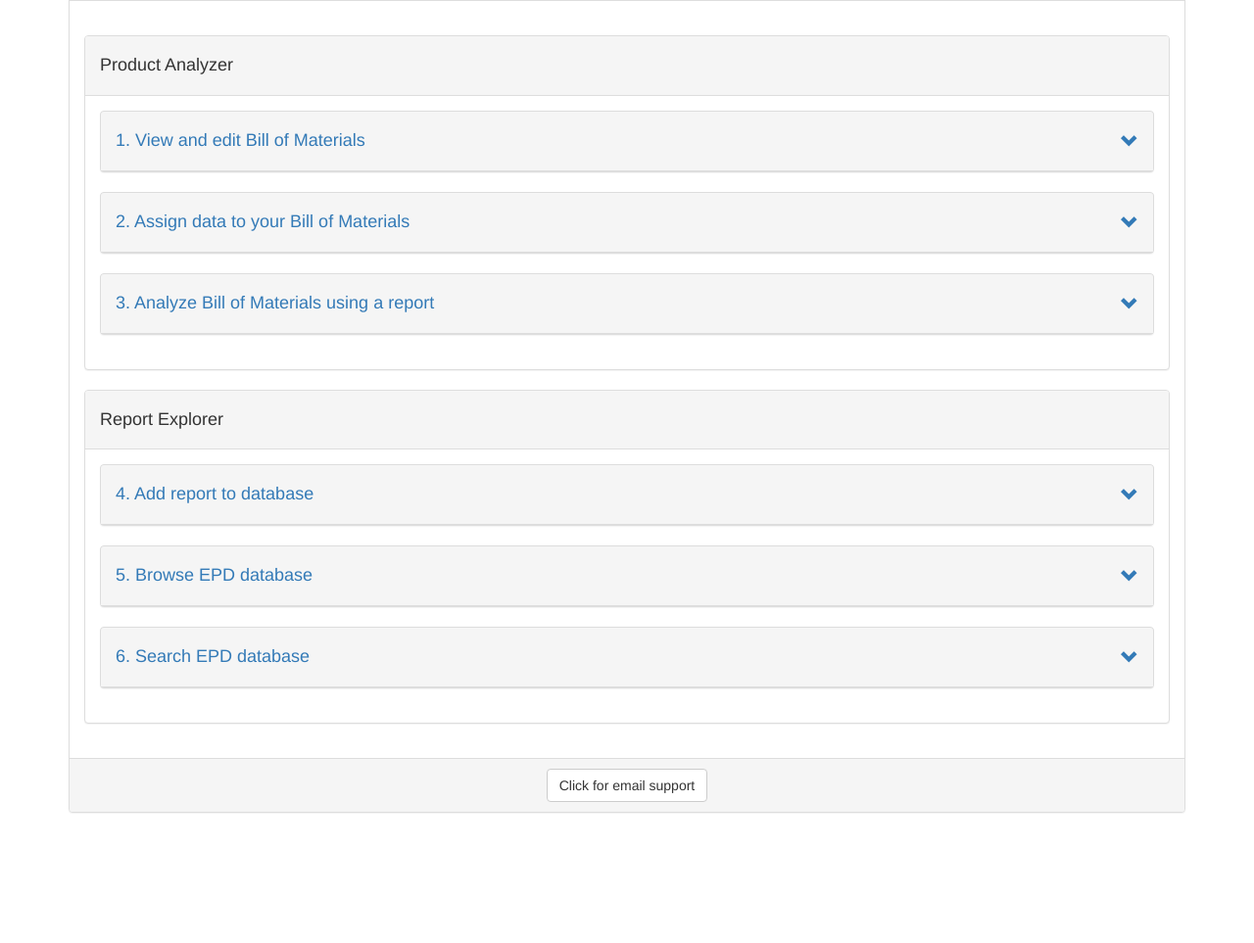
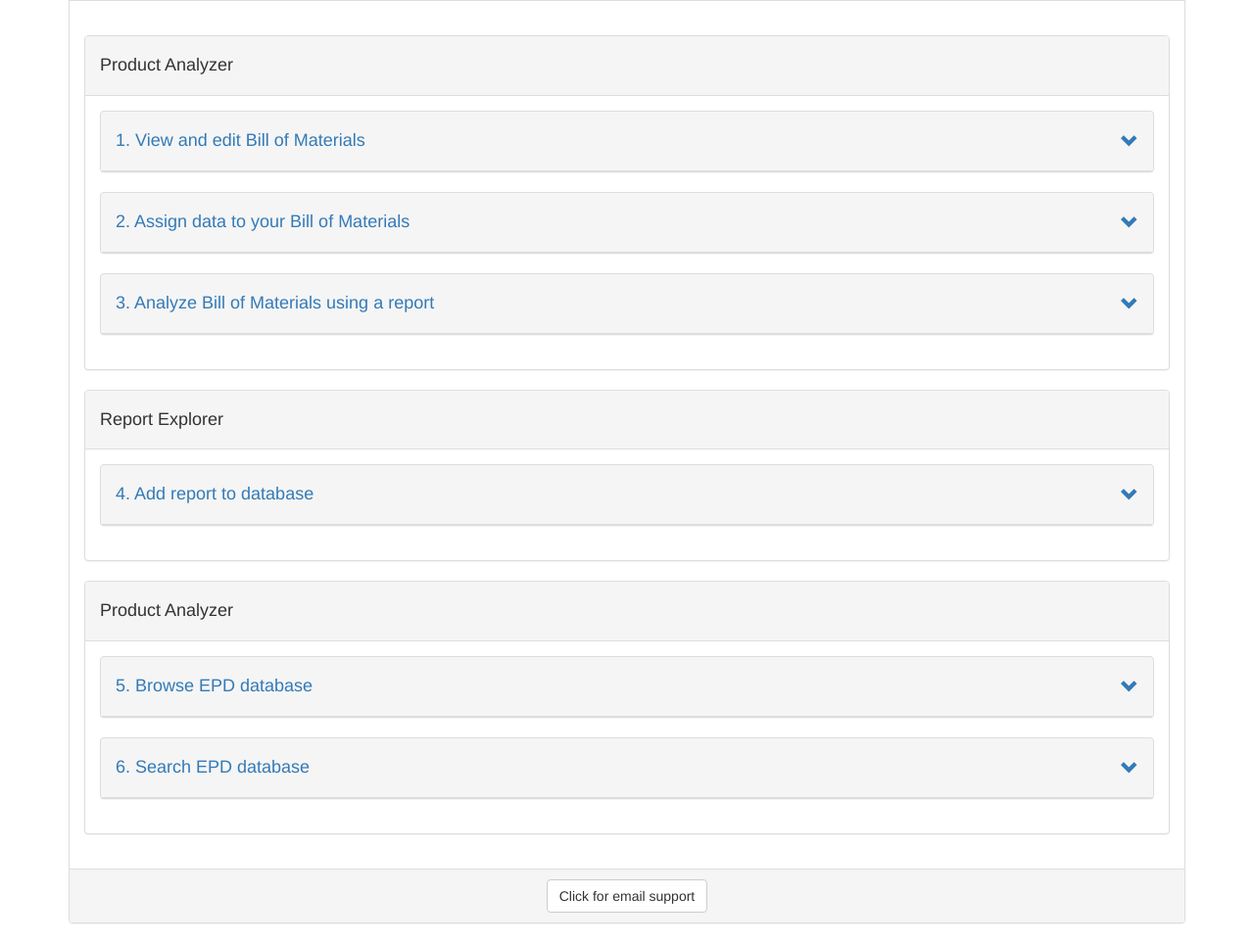
Before and after one commit to max-grantadesign/ktp-website, a plain HTML site: page tutorials.html in a window 1280 px wide. Shown: the part 238-1201 px from the top of the page at 98% size. Before the commit the page ends 1088 px from the top, so only its background shows below. Drawn offline with nearby package versions, Linux system fonts and the light colour scheme.

Commit message:
Split activities 4 from 5 and 6 on tutorial page to match tool structure

```diff
--- a/tutorials.html
+++ b/tutorials.html
@@ -131,6 +131,13 @@
 								</center>
 							</div>
 						</div>
+					</div>
+				</div>
+				<div class="panel panel-default">
+					<div class="panel-heading" id="panel-head">
+						<h4>Product Analyzer</h4>
+					</div>
+					<div class="panel-body">
 						<div class="panel panel-default" style="background-color: #ddd">
 							<div class="panel-heading" id="panel-head">
 								<a data-toggle="collapse" href="#collapseDiv5" class="white-link" id="toggle" >
```
